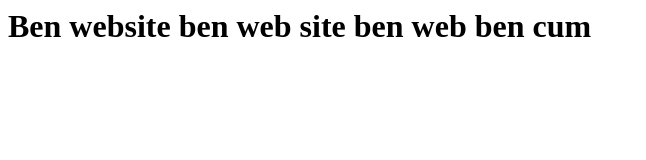
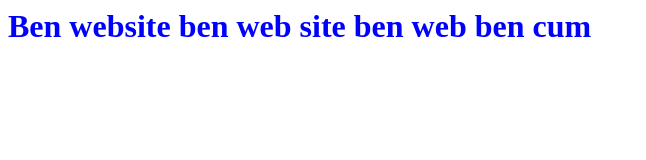
Before and after one commit to BLuksas/BLuksas.github.io, a plain HTML site: page index.html in a window 1280 px wide. Shown: the whole page, without its empty margins (0-646 px from the left). Drawn offline with Linux system fonts and the light colour scheme.

Commit message:
Update index.html

```diff
--- a/index.html
+++ b/index.html
@@ -1,3 +1,3 @@
 <html>
-<h1> Ben website ben web site ben web ben cum </h1>
+<h1 style="color:blue;"> Ben website ben web site ben web ben cum </h1>
 </html>
```
